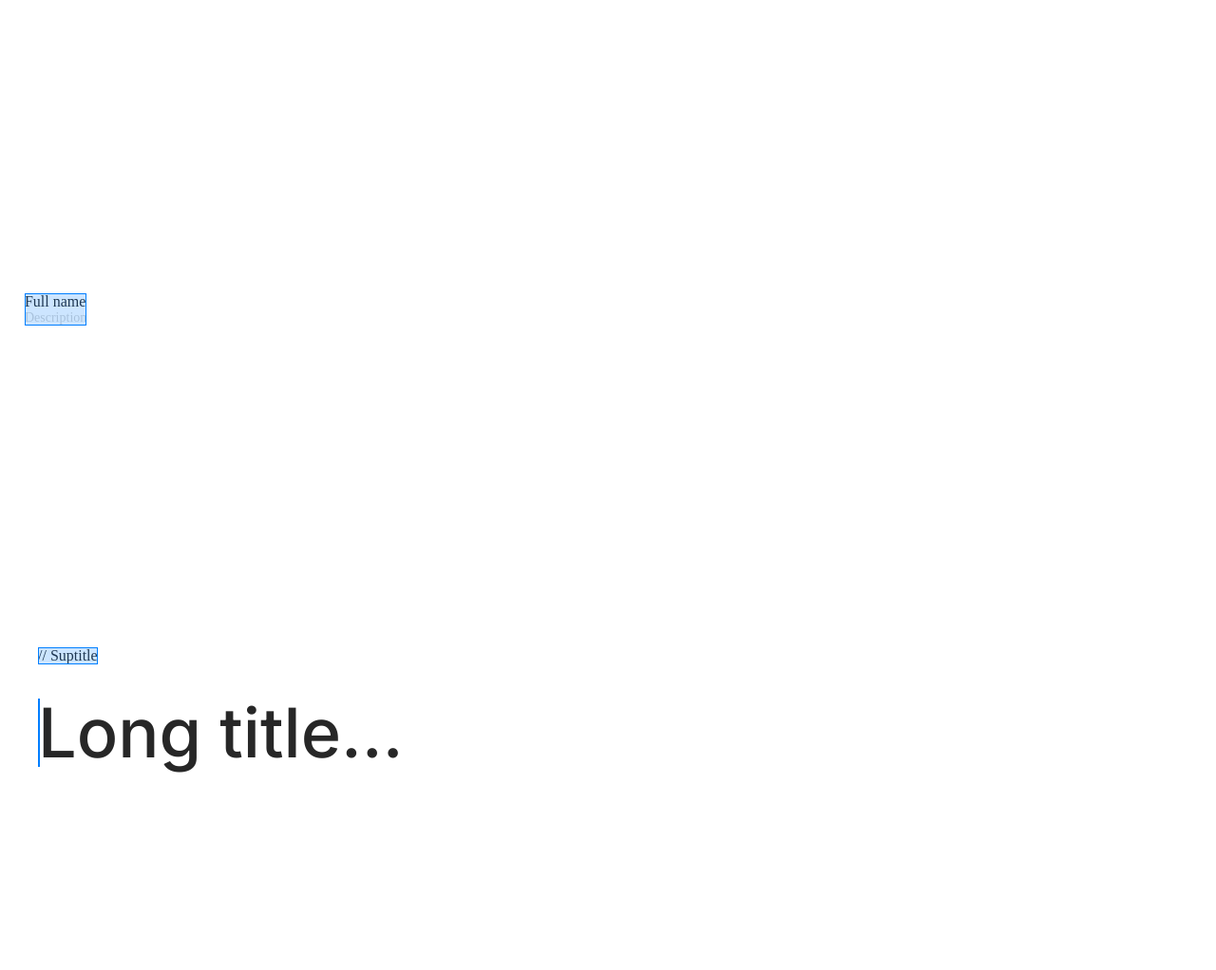
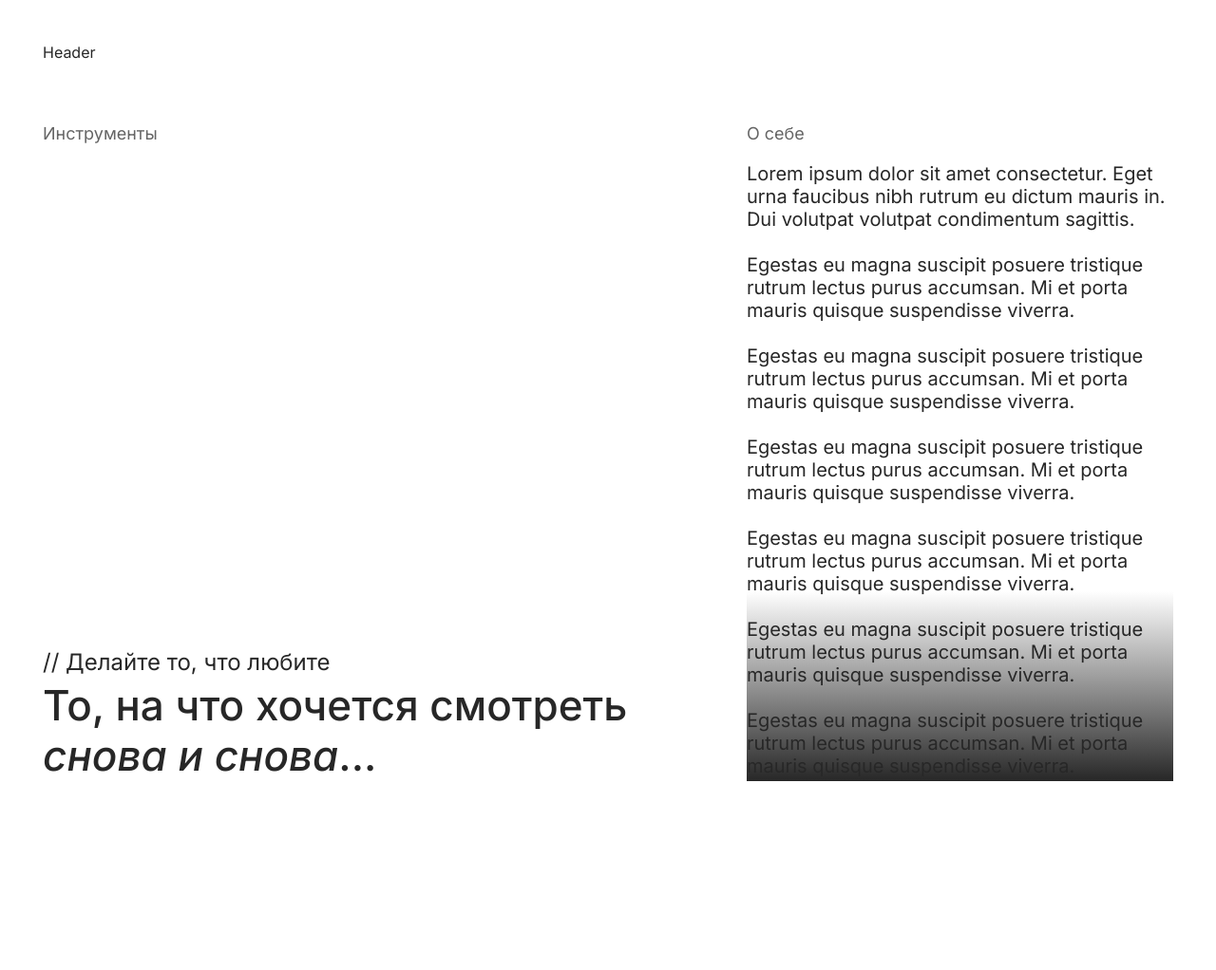
Before and after one commit to veilag/portfolio, a Django app: page / in a window 1280 px wide. Shown: the top 1022 px of the page at 95% size. After the commit the page ends 823 px from the top, so only its background shows below. Run offline with Django 5.2, Linux system fonts and the light colour scheme; parts of the project's set-up code (start-up, migrations or seed data) failed here and were passed over.

Commit message:
📝 [Update] Markup update

```diff
--- a/apps/main/static/main/styles.css
+++ b/apps/main/static/main/styles.css
@@ -1,3 +1,5 @@
+@import url('https://fonts.googleapis.com/css2?family=Inter:ital,opsz,wght@0,14..32,100..900;1,14..32,100..900&display=swap');
+
 *, *::after, *::before {
     margin: 0;
     padding: 0;
@@ -5,146 +7,120 @@
 }
 
 :root {
-    --text-color: #272727;
+    --background-color: #FFFFFF;
+    --color: #272727;
+    --secondary-color: #656565;
+
+    --container-padding: 45px;
+    --font-family: "Inter", Arial, sans-serif;
+    --text-regular: 18px;
+    --text-regular-xl: 20px;
+    --text-medium: 24px;
+    --text-large: 32px;
+    --text-large-xl: 44px;
 }
 
 body {
-    width: 100%;
-    color: var(--text-color);
-    font-family: Inter, sans-serif;
+    height: 100vh;
+    color: var(--color);
+    background-color: var(--background-color);
+    font-family: var(--font-family);
 }
 
-.hero {
-    width: 100%;
-    height: 100dvh;
-    overflow: clip;
+.container {
+    height: 100%;
+    display: flex;
+    flex-direction: column;
+    gap: 50px;
+    padding: var(--container-padding);
+}
+
+body::before {
+    position: absolute;
+    top: 0; right: 50%;
+    transform: translate(50%,-70%);
+    content: "";
+    display: block;
+    width: 250px;
+    height: 250px;
+    border-radius: 100px;
+    background-color: rgba(255, 255, 255, .8);
+    filter: blur(150px);
+}
+
+header {
+    height: 85px;
+    display: flex;
+}
+
+.content {
+    height: 100%;
+    display: flex;
+    gap: 50px;
+}
+
+.section__subtitle {
+    font-size: var(--text-medium);
+}
+
+.section__title {
+    font-size: var(--text-large-xl);
+    line-height: 1.2;
+    font-weight: 500;
+}
+
+.left__content {
+    display: flex;
+    flex-direction: column;
+    justify-content: space-between;
+    flex: 2;
+}
+
+.right__content {
+    flex: 1.3;
+}
+
+.scrollable__title {
+    font-size: var(--text-regular);
+    color: var(--secondary-color);
+    margin-bottom: 20px;
+    user-select: none;
+}
+
+.right__content {
+    height: calc(100vh - (var(--container-padding) * 2) - 85px);
     position: relative;
 }
 
-.content {
+.right__content .scrollable__content {
+    font-size: var(--text-regular-xl);
+    height: calc(100vh - (var(--container-padding) * 2) - 85px - 45px);
+    overflow: scroll;
+    font-weight: 400;
+}
+
+.right__content::before {
+    pointer-events: none;
+    content: "";
+    display: block;
+    position: absolute;
+    background: linear-gradient(transparent, #272727);
     width: 100%;
-    height: 100%;
+    height: 200px;
+    left: 0;
+    bottom: 0;
+}
+
+.bottom__section {
     display: flex;
     flex-direction: column;
-    justify-content: flex-end;
-    gap: 20px;
-    align-items: flex-start;
-    margin: 0 auto;
-    padding: 40px;
-}
-
-.content > h1 {
-    font-size: 72px;
-    margin-bottom: 20px;
-    font-weight: 500;
-    opacity: 0;
-    line-height: 1;
-}
-
-.content > p {
-    font-size: 28px;
-    opacity: 0;
-}
-
-.content > span {
-    margin-bottom: 40px;
-    font-size: 24px;
-    display: flex;
-    flex-direction: column;
-    opacity: 0;
-}
-
-.unstyled > span {
-    position: absolute;
-    font-family: serif;
-    top: 10px;
-    left: 10px;
-    display: flex;
-    flex-direction: column;
-}
-
-.unstyled > h1 {
-    position: absolute;
-    font-family: serif;
-    font-weight: 500;
-    top: 70px;
-    left: 10px;
-    line-height: 1;
-    margin-bottom: 60px;
-}
-
-.unstyled > p {
-    position: absolute;
-    font-family: serif;
-    top: 50px;
-    left: 10px;
-}
-
-.unstyled .a {
-    font-size: 14px;
-    color: lightgray;
-}
-
-.content .a {
-    font-size: 18px;
-    color: lightgray;
-}
-
-.second {
-    height: 100vh;
-}
-
-.cursor {
-    position: absolute;
-    opacity: 0;
-    width: 20px;
-    height: 20px;
-    background-color: rgba(0, 127, 255, .2);
-    border: 1px #007FFF solid;
-}
-
-.logo {
-    position: absolute;
-    display: flex;
-    top: 40px;
-    left: 40px;
-    align-items: flex-start;
-}
-
-.logo-v {
-    opacity: 0;
-    margin-top: .7px;
-    width: 30px;
-}
-
-.logo-g {
-    opacity: 0;
-    width: 30px;
+    gap: 5px;
 }
 
 @media (prefers-color-scheme: dark) {
     :root {
-        --text-color: white;
-    }
-
-    body {
-        background-color: #1a1a1a;
+        --background-color: #272727;
+        --color: #FFFFFF;
+        --secondary-color: #E7E7E7;
     }
 }
-
-@media only screen and (max-width: 600px) {
-    .logo {
-        top: 20px;
-        left: 20px;
-    }
-    .content {
-        padding: 20px;
-    }
-  .content > h1 {
-    font-size: 42px;
-  }
-
-    .content > p {
-        font-size: 20px;
-    }
-}
--- a/templates/main/index.html
+++ b/templates/main/index.html
@@ -6,51 +6,48 @@
   <meta name="viewport"
         content="width=device-width, user-scalable=no, initial-scale=1.0, maximum-scale=1.0, minimum-scale=1.0">
   <meta http-equiv="X-UA-Compatible" content="ie=edge">
-  <link rel="preconnect" href="https://fonts.googleapis.com">
-  <link rel="preconnect" href="https://fonts.gstatic.com" crossorigin>
-  <link href="https://fonts.googleapis.com/css2?family=Inter:ital,opsz,wght@0,14..32,100..900;1,14..32,100..900&display=swap" rel="stylesheet">
-  <link rel="stylesheet" href="{% static 'main/styles.css' %}">
 
   <script src="https://cdnjs.cloudflare.com/ajax/libs/animejs/3.2.2/anime.min.js" integrity="sha512-aNMyYYxdIxIaot0Y1/PLuEu3eipGCmsEUBrUq+7aVyPGMFH8z0eTP0tkqAvv34fzN6z+201d3T8HPb1svWSKHQ==" crossorigin="anonymous" referrerpolicy="no-referrer"></script>
   <script src="{% static 'core.js' %}"></script>
   <script src="{% static 'main/script.js' %}"></script>
+  <link rel="stylesheet" href="{% static 'main/styles.css' %}">
+
   <title>Галиев Рамиль - Портфолио</title>
 </head>
 <body>
-  <section class="hero">
-    <div class="unstyled">
-      <span>
-        <span>Full name</span>
-        <span class="a">Description</span>
-      </span>
-      <p>// Suptitle</p>
-      <h1>Long title…</h1>
-    </div>
+  <main class="container">
+    <header>Header</header>
+    <section class="content">
+      <div class="left__content">
+        <div class="top__section">
+          <div class="section__scrollable">
+            <div class="scrollable__title">Инструменты</div>
+            <div class="scrollable__content"></div>
+          </div>
+        </div>
+        <div class="bottom__section">
+          <p class="section__subtitle">// Делайте то, что любите</p>
+          <h1 class="section__title">То, на что хочется смотреть <i>снова и снова</i>...</h1>
+        </div>
+      </div>
+      <div class="right__content">
+        <div class="center__section">
+          <div class="section__scrollable">
+            <div class="scrollable__title">О себе</div>
+            <div class="scrollable__content">
+              Lorem ipsum dolor sit amet consectetur. Eget urna faucibus nibh rutrum eu dictum mauris in. Dui volutpat volutpat condimentum sagittis.<br/><br/>
+              Egestas eu magna suscipit posuere tristique rutrum lectus purus accumsan. Mi et porta mauris quisque suspendisse viverra.<br/><br/>
+              Egestas eu magna suscipit posuere tristique rutrum lectus purus accumsan. Mi et porta mauris quisque suspendisse viverra.<br/><br/>
+              Egestas eu magna suscipit posuere tristique rutrum lectus purus accumsan. Mi et porta mauris quisque suspendisse viverra.<br/><br/>
+              Egestas eu magna suscipit posuere tristique rutrum lectus purus accumsan. Mi et porta mauris quisque suspendisse viverra.<br/><br/>
+              Egestas eu magna suscipit posuere tristique rutrum lectus purus accumsan. Mi et porta mauris quisque suspendisse viverra.<br/><br/>
 
-    <div class="logo">
-      <picture>
-        <source srcset="{% static 'main/logo-v.svg' %}" media="(prefers-color-scheme: light)"/>
-        <source srcset="{% static 'main/logo-v-dark.svg' %}"  media="(prefers-color-scheme: dark)"/>
-        <img class="logo-v" src="{% static 'main/logo-v-dark.svg' %}">
-      </picture>
-      <picture>
-        <source srcset="{% static 'main/logo-g.svg' %}" media="(prefers-color-scheme: light)"/>
-        <source srcset="{% static 'main/logo-g-dark.svg' %}"  media="(prefers-color-scheme: dark)"/>
-        <img class="logo-g" src="{% static 'main/logo-v-dark.svg' %}">
-      </picture>
-    </div>
-
-    <div class="content">
-      <span>
-        <span>Full name</span>
-        <span class="a">Description</span>
-      </span>
-      <p>// Suptitle</p>
-      <h1>Long title…</h1>
-    </div>
-  </section>
-  <section class="second">
-
-  </section>
+              Egestas eu magna suscipit posuere tristique rutrum lectus purus accumsan. Mi et porta mauris quisque suspendisse viverra.
+            </div>
+          </div>
+        </div>
+      </div>
+    </section>
+  </main>
 </body>
 </html>
```
